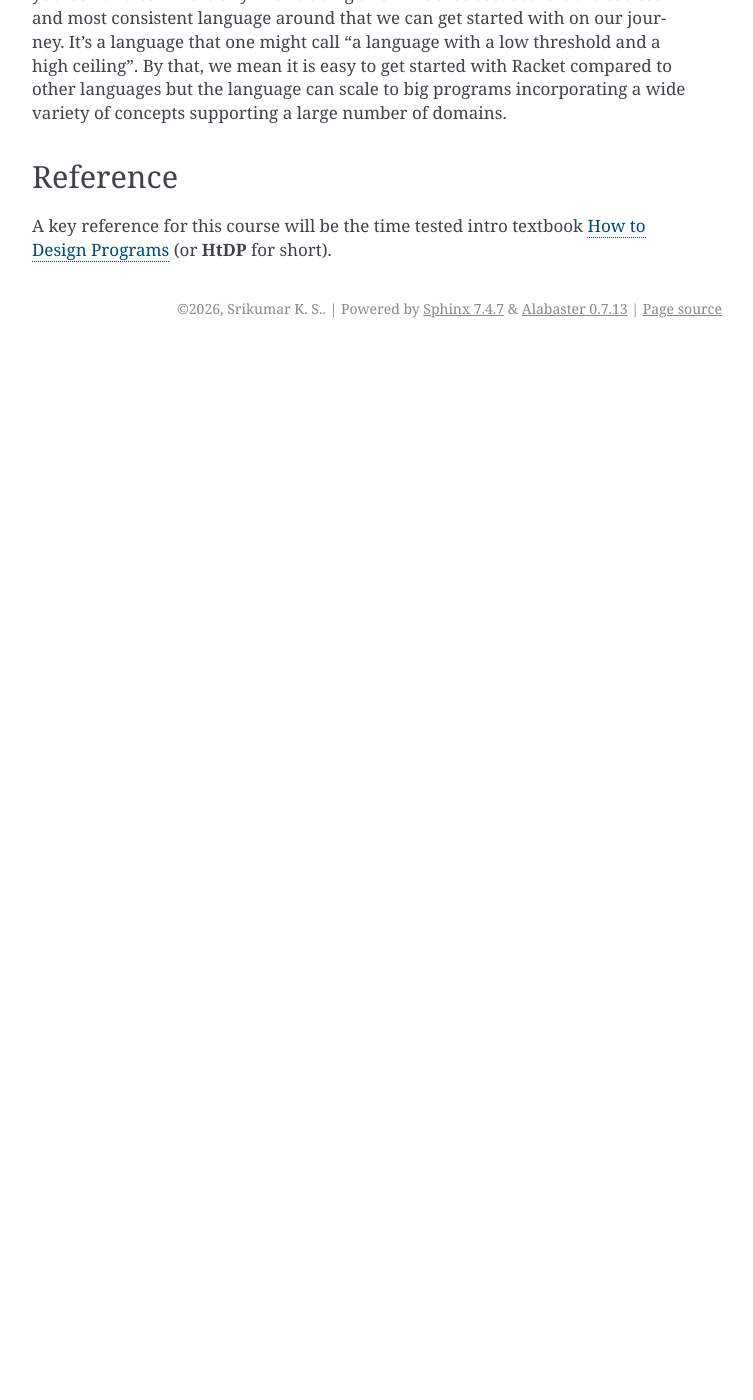
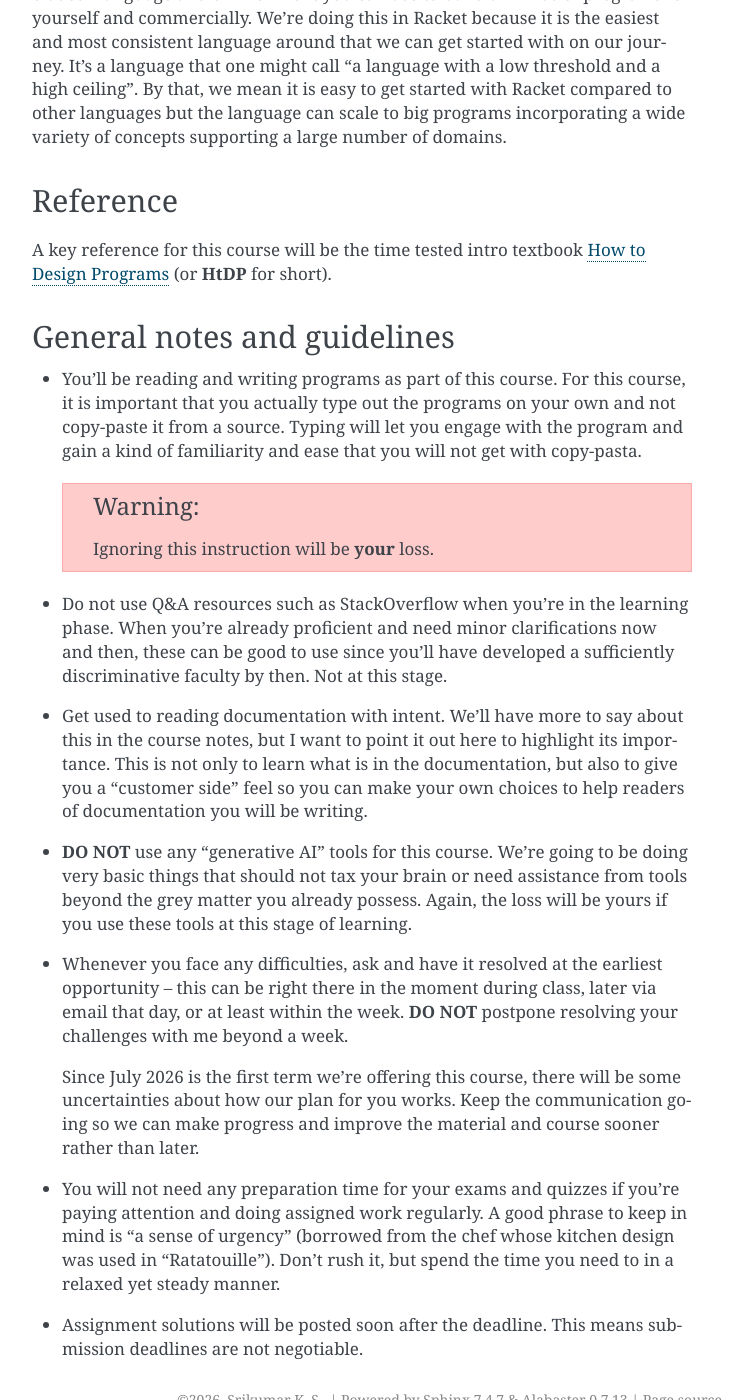
Before and after one commit to kreauniv/complit, a Sphinx documentation site: the page built from source/intro.rst, in a window 1280 px wide and 1400 px high, scrolled down 666 px. Shown: the whole window, without its empty margins (388-1141 px from the left). Built offline with Sphinx 7.4.7, drawn with Linux system fonts in a browser that asks for light colours; before the commit the page ends 1014 px from its top, so only the background shows below that; some of the changed text lies outside the part shown.

Commit message:
Updated intro with guidelines.

```diff
--- a/source/interrogation.rst
+++ b/source/interrogation.rst
@@ -113,6 +113,8 @@ Programs are not very different from that.
   Local contexts are also called "scope".
 + **Expression**: What is the extent of an expression? i.e. where does a complete
   expression that an identifier participates in begin and end.
+
+Where programs differ a little is with **how** you can understand one.
 
 Unknown words
 -------------
--- a/source/intro.rst
+++ b/source/intro.rst
@@ -8,10 +8,11 @@ What do we mean by "literacy" here?
 
 In the simplest sense, the ability to read and write programs would need to be
 included. However, programs are also unlike common languages in that we can use
-a computer to **interrogate** them. This process can help us gain better
+a computer to **interrogate** them. This process can help us gain a richer
 understanding of a given program, no matter how large or complex, help us think
 about a particular domain we're working on in different ways with clarity, and,
-given the nature of our times, work better with LLM generated programs.
+given the nature of our times, work better with LLM generated programs in the
+future.
 
 In addition, we'll also explore some "literature" to gain a view of some common
 ways of thinking that are useful when working with programs and domains.
@@ -38,6 +39,50 @@ Reference
 A key reference for this course will be the time tested intro textbook `How to
 Design Programs`_ (or **HtDP** for short).
 
+General notes and guidelines
+----------------------------
+
+- You'll be reading and writing programs as part of this course. For this course,
+  it is important that you actually type out the programs on your own and not
+  copy-paste it from a source. Typing will let you engage with the program and
+  gain a kind of familiarity and ease that you will not get with copy-pasta.
+
+  .. warning:: Ignoring this instruction will be **your** loss.
+
+- Do not use Q&A resources such as StackOverflow when you're in the learning
+  phase. When you're already proficient and need minor clarifications now and
+  then, these can be good to use since you'll have developed a sufficiently
+  discriminative faculty by then. Not at this stage.
+
+- Get used to reading documentation with intent. We'll have more to say
+  about this in the course notes, but I want to point it out here to highlight
+  its importance. This is not only to learn what is in the documentation,
+  but also to give you a "customer side" feel so you can make your own
+  choices to help readers of documentation you will be writing.
+
+- **DO NOT** use any "generative AI" tools for this course. We're going to be
+  doing very basic things that should not tax your brain or need assistance
+  from tools beyond the grey matter you already possess. Again, the loss
+  will be yours if you use these tools at this stage of learning.
+
+- Whenever you face any difficulties, ask and have it resolved at the earliest
+  opportunity -- this can be right there in the moment during class, later via
+  email that day, or at least within the week. **DO NOT** postpone resolving
+  your challenges with me beyond a week.
+
+  Since July 2026 is the first term we're offering this course, there will be
+  some uncertainties about how our plan for you works. Keep the communication
+  going so we can make progress and improve the material and course sooner
+  rather than later.
+
+- You will not need any preparation time for your exams and quizzes if you're
+  paying attention and doing assigned work regularly. A good phrase to keep
+  in mind is "a sense of urgency" (borrowed from the chef whose kitchen design
+  was used in "Ratatouille"). Don't rush it, but spend the time you need to
+  in a relaxed yet steady manner.
+
+- Assignment solutions will be posted soon after the deadline. This means
+  submission deadlines are not negotiable.
 
 .. _DrRacket: https://racket-lang.org/download/
 .. _How to Design Programs: https://htdp.org
```
